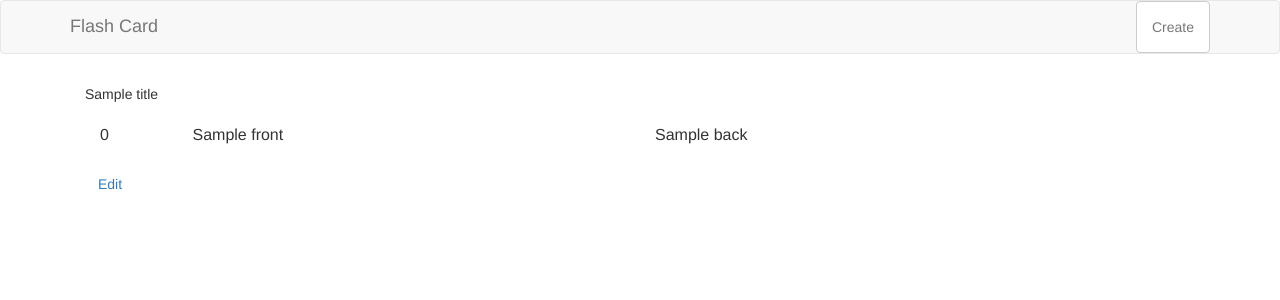
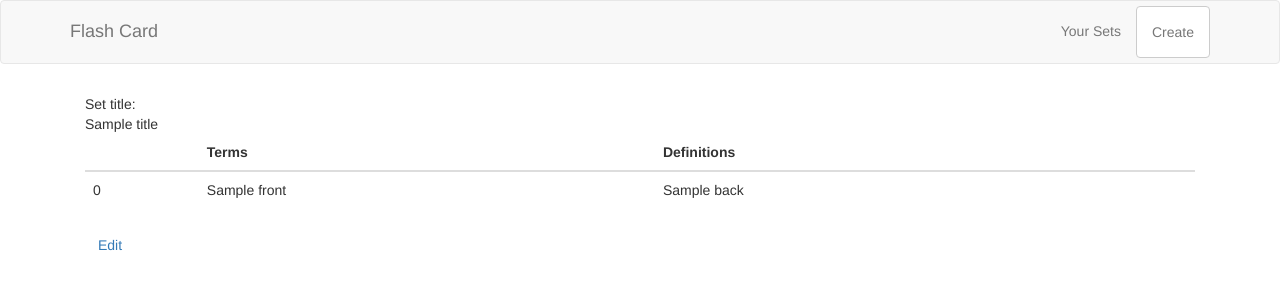
Before and after one commit to PLJean/django-flashcard, a Django app: template flash_card/templates/flash_card/set.html in a window 1280 px wide. Shown: the top 300 px of the page. Run offline with Django 3.2, Linux system fonts and the light colour scheme; the template is opened without the code that fills it: most values are stand-ins (such as "Sample title", 1, 10 or a date in 2020); some libraries are stand-ins or nearby versions.

Commit message:
Changed set display to table and fixed some CSS issues such as the Create button being too close to the border of the navbar.

```diff
--- a/flash_card/static/flash_card/css/main.css
+++ b/flash_card/static/flash_card/css/main.css
@@ -1,3 +1,12 @@
+#navbar-container {
+    margin-top: 5px;
+    margin-bottom: 5px;
+}
+
+.counter {
+
+}
+
 .list-flashcard {
     background: black;
     color: white;
--- a/flash_card/static/flash_card/js/main.js
+++ b/flash_card/static/flash_card/js/main.js
@@ -2,9 +2,10 @@ var empty_card = null;
 var card_counter = 0;
 
 $(document).on('click', '.delete-btn', function(e) {
-    var delCard = $(this).parent().parent();
+    var delCard = $(this).parent();
+    console.log(delCard);
     var delCounter = delCard.find('.counter');
-    var allCards = $('.row.card');
+    var allCards = $('.card');
 
     // Loop through cards after deleted card, and renumber the html within the counter class div (old - 1)
     for (var i = parseInt(delCounter.eq(0).html()) + 1; i < allCards.length; i++) {
@@ -18,7 +19,7 @@ $(document).on('click', '.delete-btn', function(e) {
 
 function setEmptyCard(index) {
     console.log('Setting up empty card.');
-    empty_card = $('.row.card').eq(index);
+    empty_card = $('.card').eq(index);
     empty_card.attr('id', 'empty_card');
     // console.log(empty_card);
 }
@@ -37,11 +38,11 @@ function newCard() {
     new_card.removeAttr('id');
 
     // add new_row attribute
-    new_card.attr('class', 'row card container-fluid new_row');
+    // new_card.attr('class', 'row card container-fluid new_row');
 
     // Changing card counter
     var counter = new_card.find('.counter');
-    var card_count = $('.row.card').length - 1;
+    var card_count = $('.card').length - 1;
     card_count += 1;
     counter.html(card_count);
 
--- a/flash_card/templates/flash_card/root_template.html
+++ b/flash_card/templates/flash_card/root_template.html
@@ -29,7 +29,7 @@
 
 <body>
 <nav class="navbar navbar-default">
-  <div class="container">
+  <div id="navbar-container" class="container">
     <!-- Brand and toggle get grouped for better mobile display -->
     <div class="navbar-header">
       <button type="button" class="navbar-toggle collapsed" data-toggle="collapse" data-target="#bs-example-navbar-collapse-1" aria-expanded="false">
@@ -62,7 +62,8 @@
 {#        </li>#}
       </ul>
       <ul class="nav navbar-nav navbar-right">
-        <li><a href="{% url 'flash_card:create' %}" class="btn btn-default">Create</a></li>
+        <li><a href="{% url 'flash_card:index' %}" class="">Your Sets</a></li>
+        <li><a href="{% url 'flash_card:create' %}" class="btn btn-default btn-md ">Create</a></li>
       </ul>
     </div><!-- /.navbar-collapse -->
   </div><!-- /.container-fluid -->
--- a/flash_card/templates/flash_card/set.html
+++ b/flash_card/templates/flash_card/set.html
@@ -2,20 +2,27 @@
 
 {% block body %}
     <div id="set-title">
-        {{ title }}
+        <div>Set title: </div>
+        <div>{{ title }}</div>
     </div>
-    <div id="set-list">
-        {% for card in cards %}
-            <div id="card-{{ forloop.counter0 }}" class="row card container-fluid">
-{#                    <a class="counter">{{ forloop.counter }}</a>#}
-                <div class="card-content">
-                    <div class="col-lg-1 counter">{{ forloop.counter0 }}</div>
-                    <div class="col-lg-5">{{ card.front }}</div>
-                    <div class="col-lg-5">{{ card.back }} </div>
-                    <div class="col-lg-1"></div>
-                </div>
-            </div>
-        {% endfor %}
+    <table id="set-list" class="table">
+        <thead id="card-cols">
+            <th></th>
+            <th>Terms</th>
+            <th>Definitions</th>
+            <th></th>
+        </thead>
+        <tbody>
+            {% for card in cards %}
+                <tr id="card-{{ forloop.counter0 }}" class="card">
+                    <td class="counter">{{ forloop.counter0 }}</td>
+                    <td class="card-front">{{ card.front }}</td>
+                    <td class="card-back">{{ card.back }}</td>
+                    <td></td>
+                </tr>
+            {% endfor %}
+        </tbody>
+    </table>
 {#        <form method="GET" action="{% url 'flash_card:edit' set_id %}">#}
 {#            <input id="edit" type="submit" value="Edit">#}
 {#        </form>#}
```
Also changed, not shown: flash_card/templates/flash_card/edit.html (+19 -26 lines).
